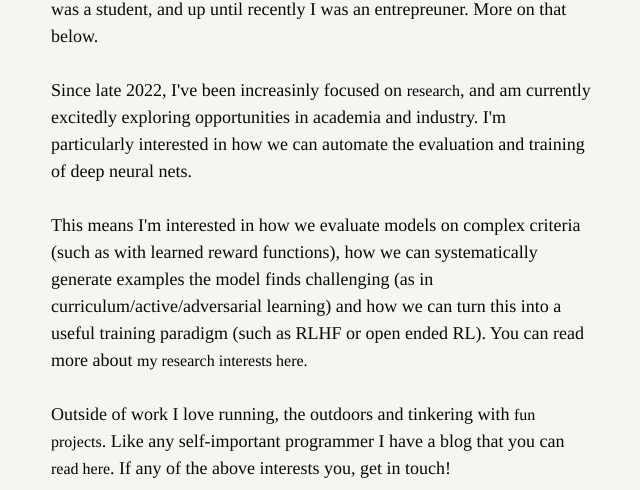
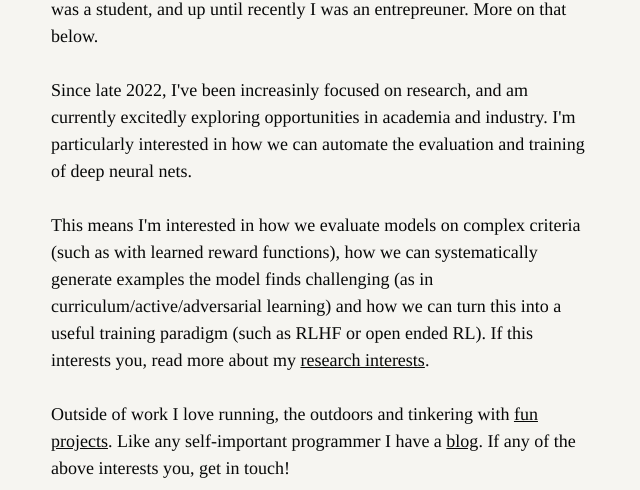
Before and after one commit to thomfoster/thomfoster.github.io, a Next.js app: page / in a window 1280 px wide. Shown: the part 310-800 px from the top of the page, without its empty margins (319-959 px from the left). Built offline with nearby package versions, Linux system fonts and the light colour scheme.

Commit message:
add coming soon messages to empty pages

```diff
--- a/components/layout.js
+++ b/components/layout.js
@@ -7,9 +7,9 @@ function Header() {
     <div className={styles.header}>
       <header>
         <div>
-          <a href="/">
+          <Link href="/">
             <h2>Thomas Foster</h2>
-          </a>
+          </Link>
           Building and exploring deep learning
           <br />
           London, UK
--- a/components/layout.module.css
+++ b/components/layout.module.css
@@ -17,6 +17,18 @@
     align-self: center;
     text-decoration: none;
     color: var(--color-vdim);
+    font-size: var(--font-size-s);
+}
+
+.header a:link {
+    text-decoration: none;
+    color: var(--color-highlight);
+    font-size: var(--font-size-s);
+}
+
+.header a:visited {
+    text-decoration: none;
+    color: var(--color-highlight);
     font-size: var(--font-size-s);
 }
 
@@ -69,6 +81,7 @@
 .backToHome > a {
     font-weight: 300;
     color: var(--color-vdim);
+    text-decoration: none;
 }
 
 @media only screen and (max-width: 600px) {
--- a/pages/index.js
+++ b/pages/index.js
@@ -13,11 +13,11 @@ function About () {
 
             <p>Hey! I'm Thom. I'm not quite sure what to call myself - not so long ago I was a student, and up until recently I was an entrepreuner. More on that below. </p>
 
-            <p>Since late 2022, I've been increasinly focused on <Link href="/research">research</Link>, and am currently excitedly exploring opportunities in academia and industry. I'm particularly interested in how we can automate the evaluation and training of deep neural nets.</p>
+            <p>Since late 2022, I've been increasinly focused on research, and am currently excitedly exploring opportunities in academia and industry. I'm particularly interested in how we can automate the evaluation and training of deep neural nets.</p>
 
-            <p>This means I'm interested in how we evaluate models on complex criteria (such as with learned reward functions), how we can systematically generate examples the model finds challenging (as in curriculum/active/adversarial learning) and how we can turn this into a useful training paradigm (such as RLHF or open ended RL). You can read more about <Link href="/research">my research interests here.</Link></p>
+            <p>This means I'm interested in how we evaluate models on complex criteria (such as with learned reward functions), how we can systematically generate examples the model finds challenging (as in curriculum/active/adversarial learning) and how we can turn this into a useful training paradigm (such as RLHF or open ended RL). If this interests you, read more about my <Link href="/research">research interests</Link>.</p>
 
-            <p>Outside of work I love running, the outdoors and tinkering with <Link href="/projects">fun projects</Link>. Like any self-important programmer I have a blog that you can <Link href="/blog">read here</Link>. If any of the above interests you, get in touch!</p>
+            <p>Outside of work I love running, the outdoors and tinkering with <Link href="/projects">fun projects</Link>. Like any self-important programmer I have a <Link href="/blog">blog</Link>. If any of the above interests you, get in touch!</p>
         </section>
     )
 }
--- a/pages/research.js
+++ b/pages/research.js
@@ -6,7 +6,7 @@ export default function Research() {
             <section>
                 <h2>Research</h2>
                 <p>
-                    This is some text about my research interests.
+                    Coming soon! If you know me, nag me to publish this!
                 </p>
             </section>
         </Layout>
--- a/styles/styles.css
+++ b/styles/styles.css
@@ -37,25 +37,6 @@ html {
     line-height: 1.5;
 }
 
-a:link {
-    text-decoration: none;
-    color: var(--color-highlight);
-    font-size: var(--font-size-s);
-}
-
-a:visited {
-    text-decoration: none;
-    color: var(--color-highlight);
-    font-size: var(--font-size-s);
-}
-
-/*
-a:hover {
-    text-decoration: none;
-    color: var(--color-highlight);
-    font-size: var(--font-size-s);
-} */
-
 
 h2, h3 {
     font-size: var(--font-size-s);
@@ -64,6 +45,11 @@ h2, h3 {
 
 section {
     margin-bottom: calc(3 * var(--spacing-m));
+}
+
+a {
+    color: var(--color-default);
+    font-weight: 500;
 }
 
 section > h2 {
```
Also changed, not shown: pages/blog.js (+6 -2 lines).
